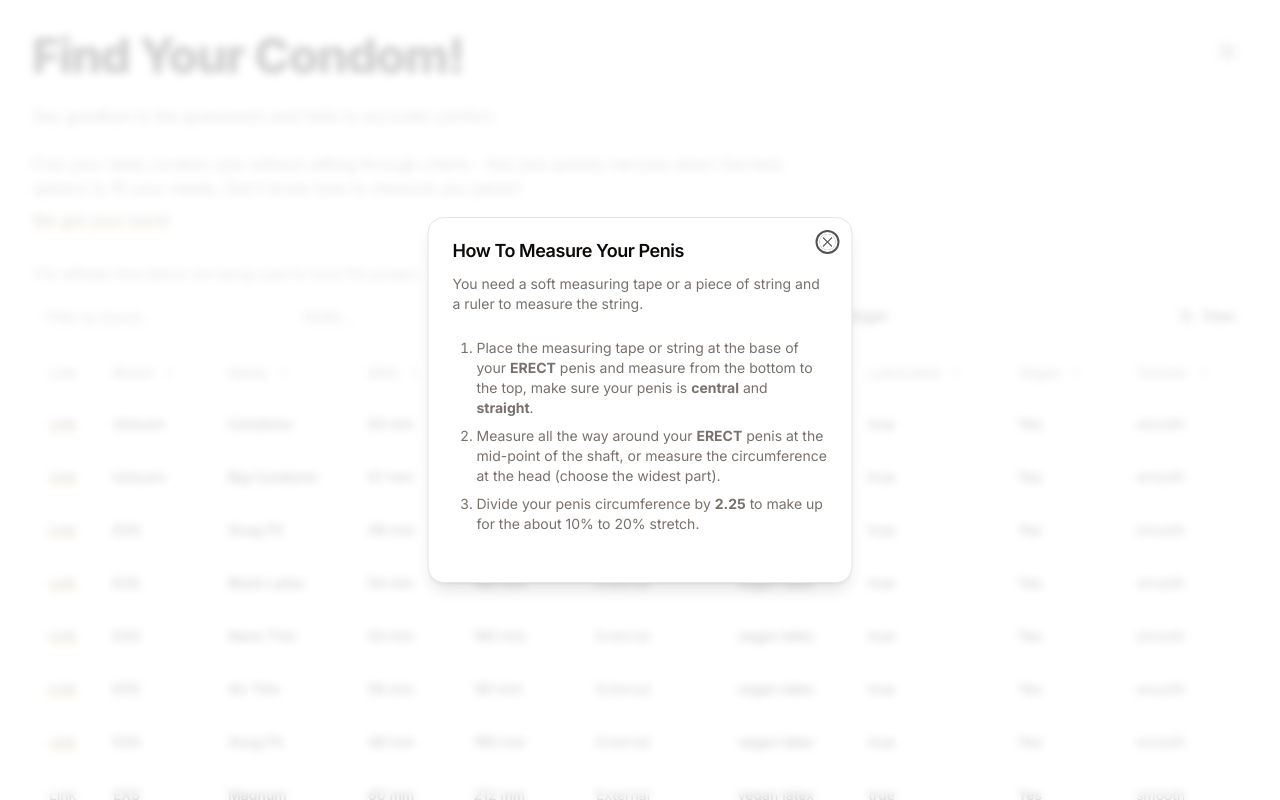
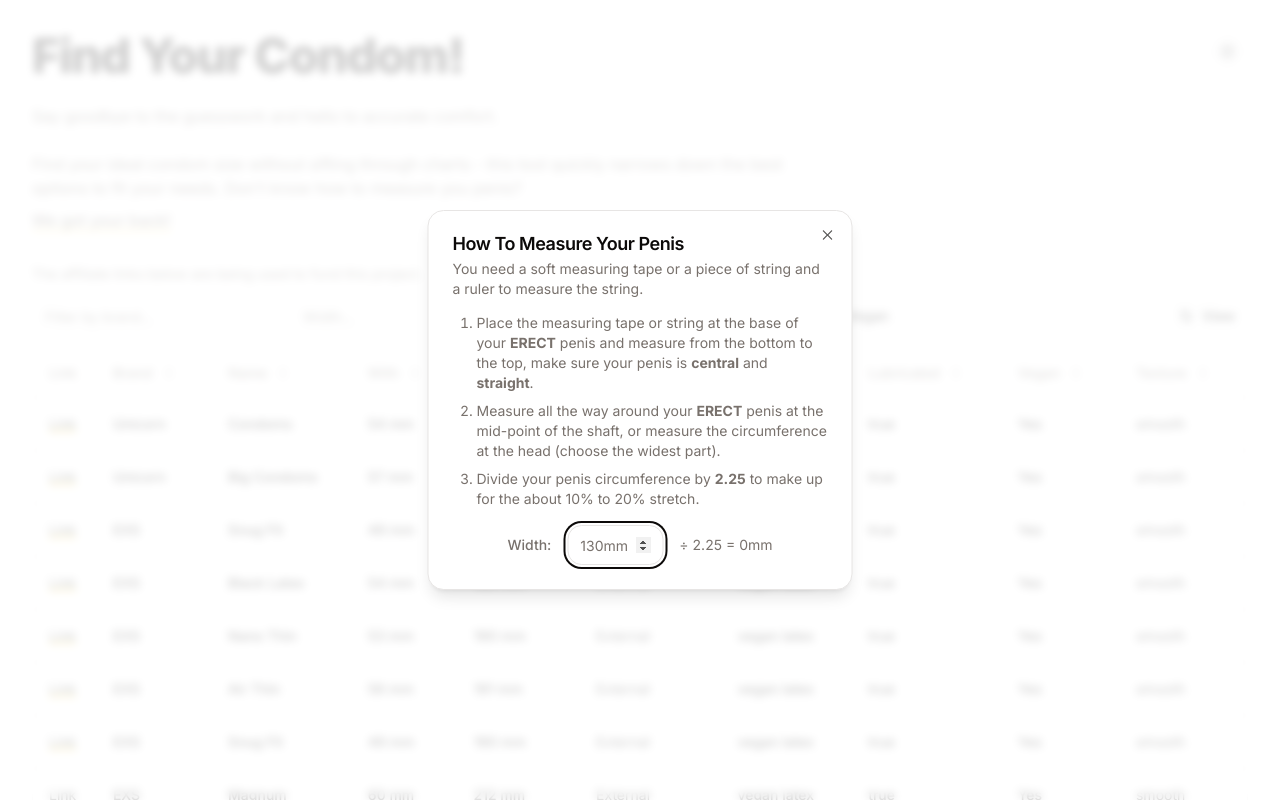
Before and after one commit to prpcodes/donttellmeitdoesnotfit.com, a Next.js app: page / in a window 1280 px wide. Both pictures are taken after a click on the button "We got your back!". Shown: the top 800 px of the page. Built offline with nearby package versions, Linux system fonts and the light colour scheme.

Commit message:
refactored the styling

```diff
--- a/components/tutorial-dialog.tsx
+++ b/components/tutorial-dialog.tsx
@@ -1,3 +1,5 @@
+"use client";
+
 import { Button } from "@/components/ui/button";
 import {
   Dialog,
@@ -8,8 +10,12 @@ import {
   DialogTitle,
   DialogTrigger,
 } from "@/components/ui/dialog";
+import { Input } from "./ui/input";
+import { useState } from "react";
+import { Label } from "./ui/label";
 
 export function TutorialDialog() {
+  const [width, setWith] = useState(0);
   return (
     <Dialog>
       <DialogTrigger asChild>
@@ -23,12 +29,11 @@ export function TutorialDialog() {
       <DialogContent className="sm:max-w-[425px]">
         <DialogHeader>
           <DialogTitle>How To Measure Your Penis</DialogTitle>
-          <DialogDescription>
-            <p className="my-2">
+          <p className="text-sm text-muted-foreground">
             You need a soft measuring tape or a piece of string and a ruler to
             measure the string.
           </p>
-            <ol className="my-6 ml-6 list-decimal [&>li]:mt-2">
+          <ol className="text-sm text-muted-foreground ml-6 list-decimal [&>li]:mt-2 text-left">
             <li>
               Place the measuring tape or string at the base of your{" "}
               <b>ERECT</b> penis and measure from the bottom to the top, make
@@ -40,12 +45,21 @@ export function TutorialDialog() {
               (choose the widest part).
             </li>
             <li>
-                Divide your penis circumference by <b>2.25</b> to make up for
-                the about 10% to 20% stretch.
+              Divide your penis circumference by <b>2.25</b> to make up for the
+              about 10% to 20% stretch.
             </li>
           </ol>
-          </DialogDescription>
         </DialogHeader>
+        <DialogFooter className="flex-row items-center !justify-center text-sm text-muted-foreground gap-2">
+          <Label htmlFor="width">Width:</Label>
+          <Input
+            className="w-24"
+            type="number"
+            placeholder="130mm"
+            onChange={(e) => setWith(Math.round(Number(e.target.value) / 2.25))}
+          />
+          <span>÷ 2.25 = {width}mm</span>
+        </DialogFooter>
       </DialogContent>
     </Dialog>
   );
```
Lines whose indentation alone changed are shown as unchanged.
